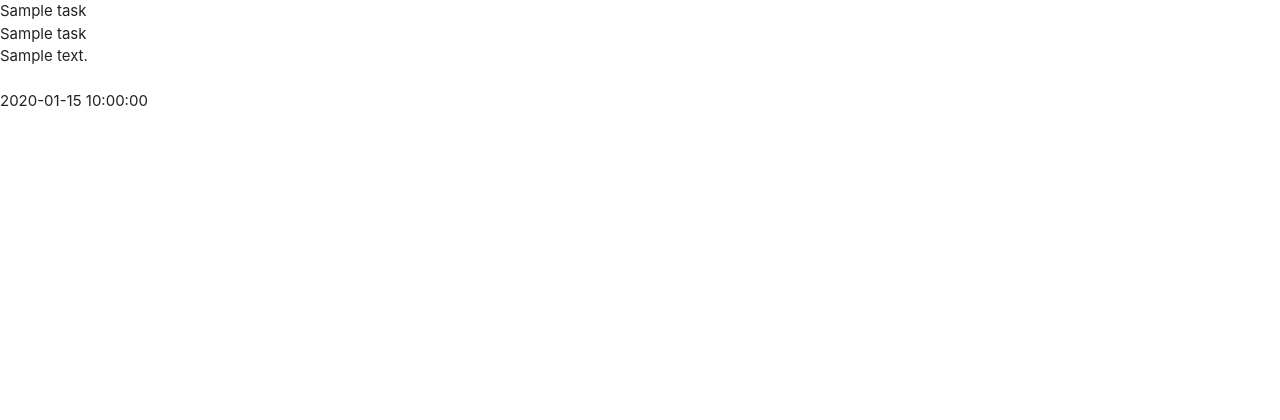
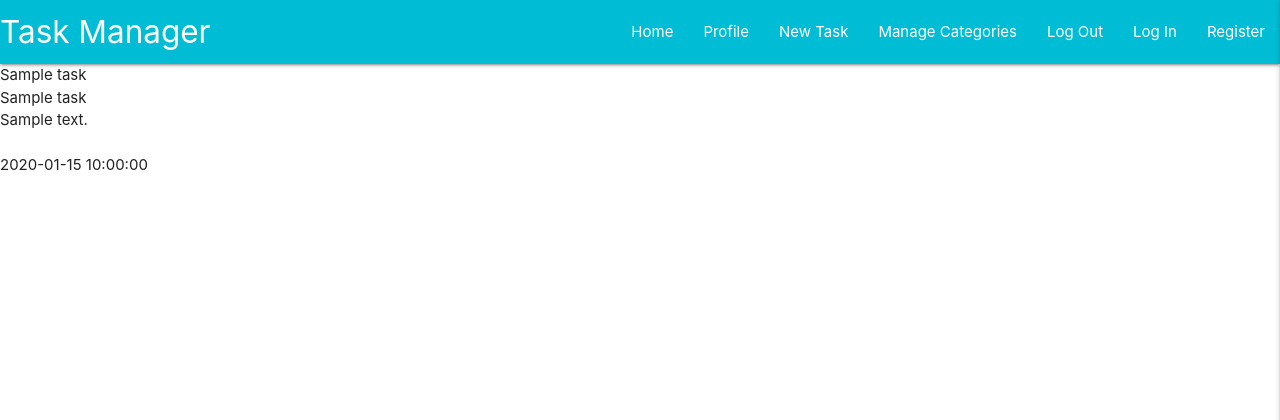
Before and after one commit to ConorDavison/task-manager-project, a Flask app: page / in a window 1280 px wide. Shown: the top 420 px of the page. Run offline with Flask 2, Linux system fonts and the light colour scheme; a database or web service that is not in the repository returns one stand-in record (values such as "Sample title"); some libraries are stand-ins or nearby versions.

Commit message:
added materializze nav and side nav

```diff
--- a/static/css/style.css
+++ b/static/css/style.css
@@ -0,0 +1,3 @@
+.text-shadow {
+    text-shadow: 2px, 2px, 2px rgba(0, 0, 0, 0.5);
+}
--- a/static/js/script.js
+++ b/static/js/script.js
@@ -0,0 +1,3 @@
+$(document).ready(function(){
+    $('.sidenav').sidenav({edge: "right"});
+  });
--- a/templates/base.html
+++ b/templates/base.html
@@ -14,6 +14,40 @@
 </head>
 <body>
 
+        <header>
+
+            <!-- main nav-->
+            <nav class="nav-extended text-shadow cyan">
+                <div class="nav-wrapper">
+                <a href="{{ url_for('get_tasks') }}" class="brand-logo">Task Manager</a>
+                <a href="#" data-target="mobile-demo" class="sidenav-trigger right"><i class="faas fa-bars"></i></a>
+                <ul class="right hide-on-med-and-down">
+                    <li><a href="{{ url_for('get_tasks') }}">Home</a></li>
+                    <li><a href="#">Profile</a></li>
+                    <li><a href="#">New Task</a></li>
+                    <li><a href="#">Manage Categories</a></li>
+                    <li><a href="#">Log Out</a></li>
+                    <li><a href="#">Log In</a></li>
+                    <li><a href="#">Register</a></li>
+
+                </ul>
+                </div>
+            </nav>
+
+            <!-- mobile side bar nav-->
+            <ul class="sidenav" id="mobile-demo">
+                <li><h4 class="center-align light-blue-text text-darken-4">Task Manager</h4></li>
+                <li><a href="{{ url_for('get_tasks') }}">Home</a></li>
+                <li><a href="#">Profile</a></li>
+                <li><a href="#">New Task</a></li>
+                <li><a href="#">Manage Categories</a></li>
+                <li><a href="#">Log Out</a></li>
+                <li><a href="#">Log In</a></li>
+                <li><a href="#">Register</a></li>
+            </ul>
+
+        </header>
+
     {% block content %}
     {% endblock %}
 
```
